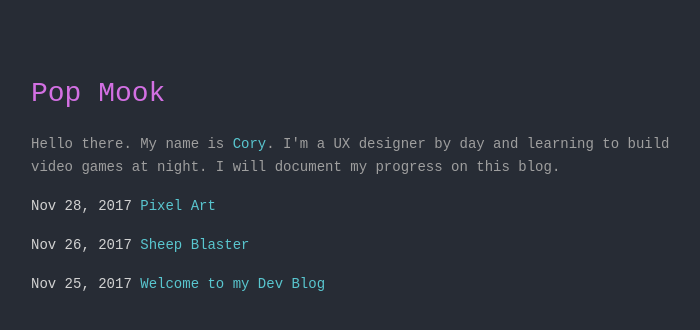
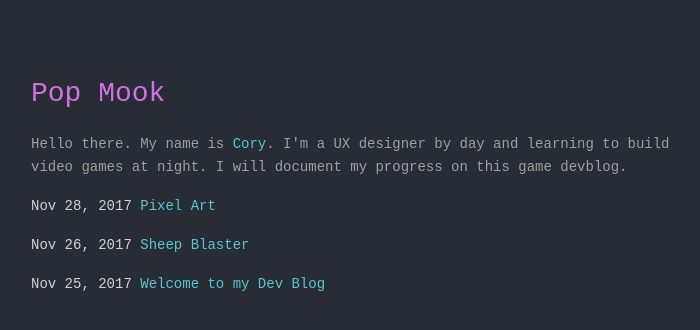
Before and after one commit to corygrunk/popmook, a Jekyll site: the page built from index.md, in a window 1280 px wide. Shown: the top 330 px of the page, without its empty margins (69-769 px from the left). Built offline with Jekyll 4.4.1, drawn with Linux system fonts in a browser that asks for light colours; some web fonts are replaced.

Commit message:
Update home.html

```diff
--- a/_layouts/home.html
+++ b/_layouts/home.html
@@ -4,7 +4,7 @@ layout: default
 
 <div class="home">
 
-  <p class="home-description">Hello there. My name is <a href="http://corygrunk.com" target="_blank">Cory</a>. I'm a UX designer by day and learning to build video games at night. I will document my progress on this blog.</p>
+  <p class="home-description">Hello there. My name is <a href="http://corygrunk.com" target="_blank">Cory</a>. I'm a UX designer by day and learning to build video games at night. I will document my progress on this game devblog.</p>
 
   {{ content }}
 
```
